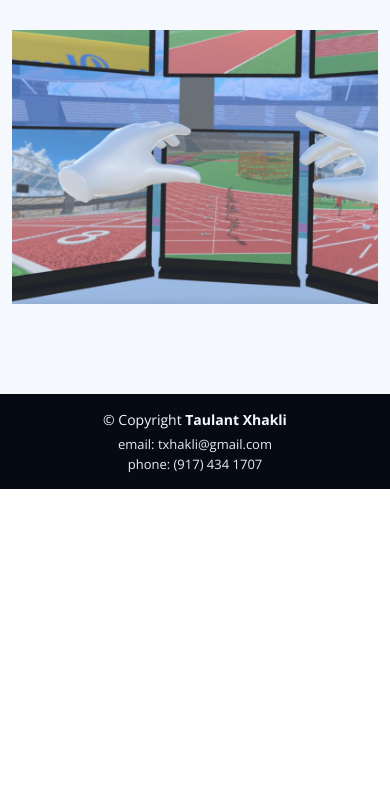
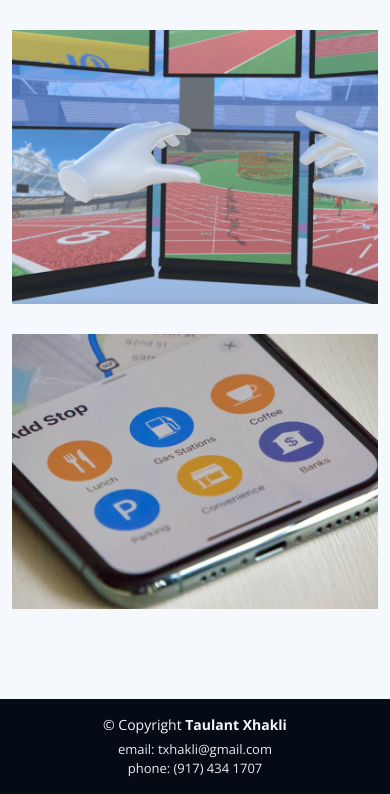
Before and after one commit to taulantxhakli/taulantxhakli.github.io, a plain HTML site: page index.html in a window 390 px wide. Shown: the part 8942-9736 px from the top of the page. Before the commit the page ends 9431 px from the top, so only its background shows below. Drawn offline with nearby package versions, Linux system fonts and the light colour scheme.

Commit message:
added new repo and image

```diff
--- a/index.html
+++ b/index.html
@@ -382,7 +382,17 @@
               <img src="assets/img/portfolio/stadium.png" class="img-fluid" alt="">
               <div class="portfolio-links">
                 <a href="assets/img/portfolio/stadium.png" data-gallery="portfolioGallery" class="portfolio-lightbox" title="Olympics Re-create using Unity and Oculus VR"><i class="bx bx-plus"></i></a>
-                <a href="https://github.com/taulantxhakli/taulantxhakli.github.io" title="GitHub Repository"><i class="bx bx-link"></i></a>
+                <a href="https://github.com/taulantxhakli/Olympic-Stadium-VR" title="GitHub Repository"><i class="bx bx-link"></i></a>
+              </div>
+            </div>
+          </div>
+
+          <div class="col-lg-4 col-md-6 portfolio-item filter-web">
+            <div class="portfolio-wrap">
+              <img src="assets/img/portfolio/amap.jpg" class="img-fluid" alt="">
+              <div class="portfolio-links">
+                <a href="assets/img/portfolio/amap.jpg" data-gallery="portfolioGallery" class="portfolio-lightbox" title="IOS Experimental App using Apple Maps"><i class="bx bx-plus"></i></a>
+                <a href="https://github.com/taulantxhakli/IOS-Expanded-Location-App" title="GitHub Repository"><i class="bx bx-link"></i></a>
               </div>
             </div>
           </div>
```
Also changed, not shown: assets/img/portfolio/amap.jpg (added), 2 other files.
